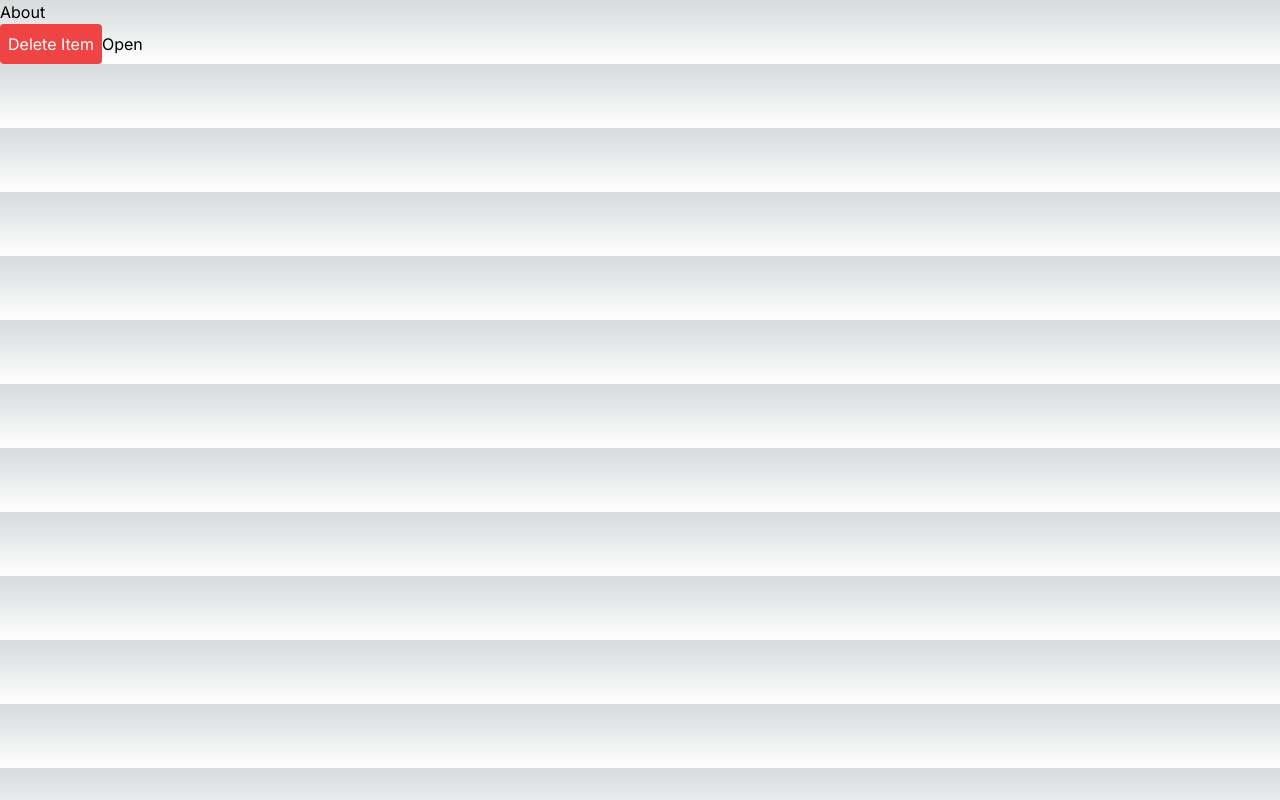
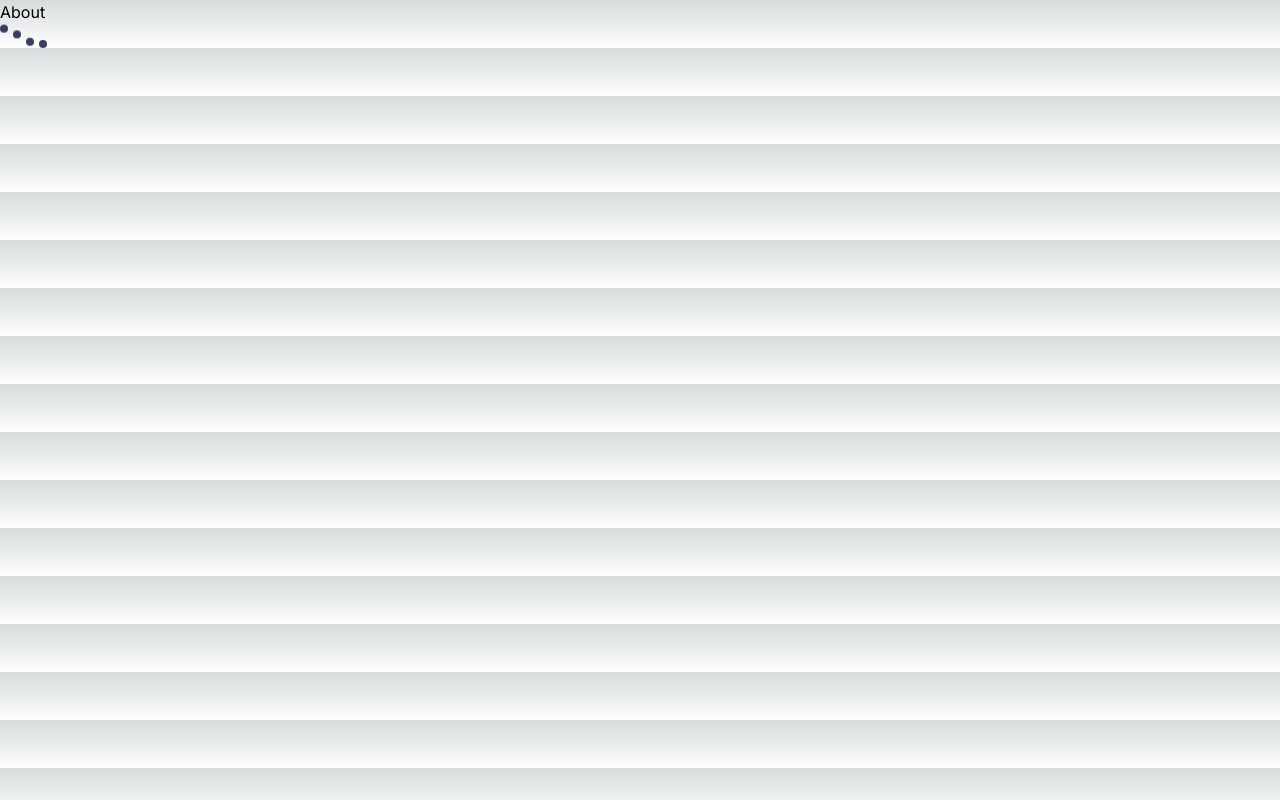
Before and after one commit to daniel-macias/instant-quizzer-frontend, a Next.js app: page /about in a window 1280 px wide. Built offline with nearby package versions, Linux system fonts and the light colour scheme.

Commit message:
added loader and changes submit color

```diff
--- a/app/about/page.tsx
+++ b/app/about/page.tsx
@@ -1,22 +1,8 @@
-import { useRouter } from 'next/navigation';
+
 import React from 'react';
-import {
-    AlertDialog,
-    AlertDialogAction,
-    AlertDialogCancel,
-    AlertDialogContent,
-    AlertDialogDescription,
-    AlertDialogFooter,
-    AlertDialogHeader,
-    AlertDialogTitle,
-    AlertDialogTrigger,
-  } from "@/components/ui/alert-dialog"
+import Loader from '@/components/ui/loader';
 
-  import {
-    Popover,
-    PopoverContent,
-    PopoverTrigger,
-  } from "@/components/ui/popover"
+
 
 
 const QuizPage: React.FC = () => {
@@ -24,28 +10,9 @@ const QuizPage: React.FC = () => {
     return (
         <div>
             <p>About</p>
-            <AlertDialog>
-                <AlertDialogTrigger asChild>
-                    <button className="bg-red-500 text-white p-2 rounded hover:bg-red-600">Delete Item</button>
-                </AlertDialogTrigger>
-                <AlertDialogContent>
-                    <AlertDialogHeader>
-                    Confirm Deletion
-                    </AlertDialogHeader>
-                    <AlertDialogDescription>
-                    Are you sure you want to delete this item? This action cannot be undone.
-                    </AlertDialogDescription>
-                    <AlertDialogFooter>
-                    <AlertDialogAction>Confirm</AlertDialogAction>
-                    <AlertDialogCancel>Cancel</AlertDialogCancel>
-                    </AlertDialogFooter>
-                </AlertDialogContent>
-            </AlertDialog>
+            <Loader />
 
-            <Popover>
-                <PopoverTrigger>Open</PopoverTrigger>
-                <PopoverContent>Place content for the popover here.</PopoverContent>
-            </Popover>
+
 
         </div>
     );
--- a/app/quiz/[quizId]/page.tsx
+++ b/app/quiz/[quizId]/page.tsx
@@ -3,6 +3,7 @@ import React, { useState, useEffect } from 'react';
 import { usePathname, useRouter } from 'next/navigation';
 import QuestionCard from '@/components/QuestionCard';
 import { IconX, IconCheck } from '@tabler/icons-react';
+import Loader from '@/components/ui/loader';
 import {
     AlertDialog,
     AlertDialogAction,
@@ -124,7 +125,13 @@ const QuizPage: React.FC = () => {
         router.push(`/quiz/${quizId}/results`);
     };
 
-    if (loading) return <p>Loading...</p>;
+    if (loading) {
+        return (
+          <div className="flex flex-col items-center justify-center min-h-screen bg-gray-100">
+            <Loader />
+          </div>
+        );
+      }
     if (!quiz) return <p>No quiz found for ID: {quizId}</p>;
 
     switch (quizState) {
--- a/app/quiz/[quizId]/results/page.tsx
+++ b/app/quiz/[quizId]/results/page.tsx
@@ -9,6 +9,7 @@ import {
 } from "@/components/ui/accordion";
 
 import { IconX, IconCheck } from '@tabler/icons-react';
+import Loader from '@/components/ui/loader';
 
 interface ResultsPageProps {
     params: {
@@ -42,7 +43,13 @@ export default function ResultsPage({ params }: ResultsPageProps) {
             });
     }, [quizId]);
 
-    if (loading) return <p>Loading...</p>;
+    if (loading) {
+        return (
+          <div className="flex flex-col items-center justify-center min-h-screen bg-gray-100">
+            <Loader />
+          </div>
+        );
+      }
     if (error) return <p>Error: {error}</p>;
 
     if (!quiz || quiz.results.length === 0) {
--- /dev/null
+++ b/components/ui/Loader.css
@@ -0,0 +1,51 @@
+
+  .container {
+    --uib-size: 47px;
+    --uib-color: rgb(56, 61, 102);
+    --uib-speed: 1s;
+    --uib-dot-size: calc(var(--uib-size) * 0.18);
+    display: flex;
+    align-items: flex-end;
+    justify-content: space-between;
+    height: calc(var(--uib-size) * 0.5);
+    width: var(--uib-size);
+  }
+
+  .dot {
+    flex-shrink: 0;
+    width: calc(var(--uib-size) * 0.17);
+    height: calc(var(--uib-size) * 0.17);
+    border-radius: 50%;
+    background-color: var(--uib-color);
+    transition: background-color 0.3s ease;
+  }
+
+  .dot:nth-child(1) {
+    animation: jump var(--uib-speed) ease-in-out calc(var(--uib-speed) * -0.45)
+      infinite;
+  }
+
+  .dot:nth-child(2) {
+    animation: jump var(--uib-speed) ease-in-out calc(var(--uib-speed) * -0.3)
+      infinite;
+  }
+
+  .dot:nth-child(3) {
+    animation: jump var(--uib-speed) ease-in-out calc(var(--uib-speed) * -0.15)
+      infinite;
+  }
+
+  .dot:nth-child(4) {
+    animation: jump var(--uib-speed) ease-in-out infinite;
+  }
+
+  @keyframes jump {
+    0%,
+    100% {
+      transform: translateY(0px);
+    }
+
+    50% {
+      transform: translateY(-200%);
+    }
+  }
--- /dev/null
+++ b/components/ui/loader.tsx
@@ -0,0 +1,15 @@
+import React from 'react';
+import './Loader.css';
+
+const Loader: React.FC = () => {
+  return (
+    <div className="container">
+      <div className="dot"></div>
+      <div className="dot"></div>
+      <div className="dot"></div>
+      <div className="dot"></div>
+    </div>
+  );
+};
+
+export default Loader;
--- a/tailwind.config.ts
+++ b/tailwind.config.ts
@@ -15,8 +15,8 @@ const config: Config = {
         "maci-main-normal" : "#30336b",
         "maci-main-dark" : "#130f40",
         "maci-submit-normal" : "#badc58",
-        "maci-submit-dark" : "#6ab04c",
-        "maci-submit-darker" : "#4e8238",
+        "maci-submit-dark" : "#22a6b3",
+        "maci-submit-darker" : "#1a9696",
         "maci-cancel-normal" : "#ff7979",
         "maci-cancel-dark" : "#eb4d4b",
         "costal-breeze" : "#dff9fb",
```
